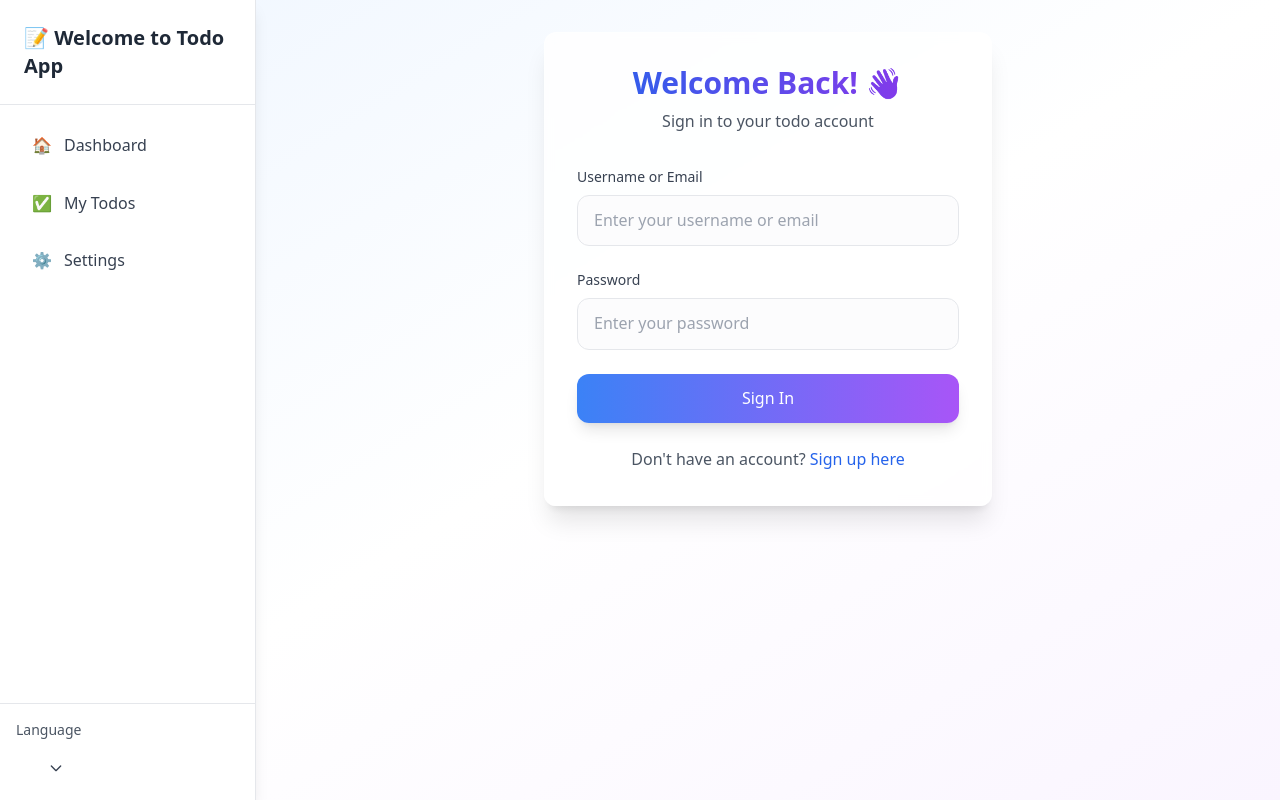
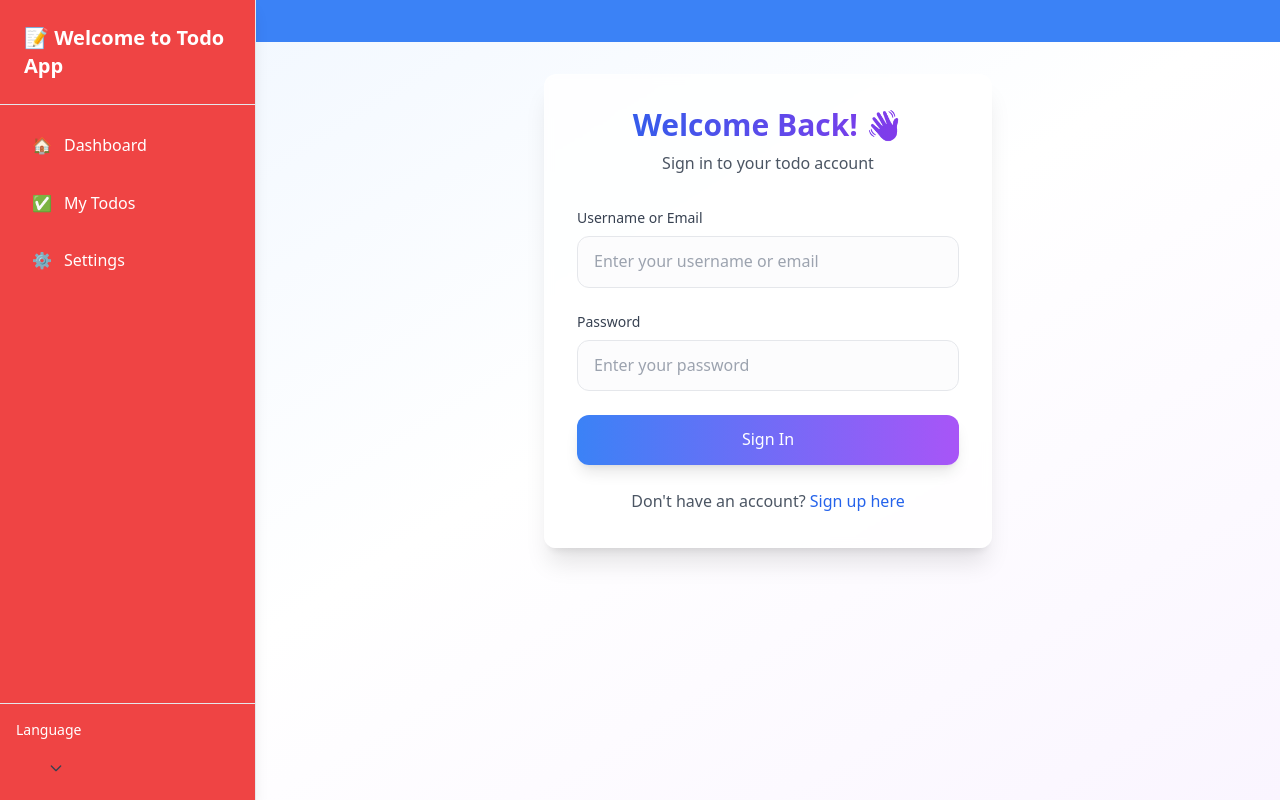
Before and after one commit to agbamoh98/mytodolist, a React (Vite) app in the folder frontend/todo-app/: page / in a window 1280 px wide. Built offline with nearby package versions, Linux system fonts and the light colour scheme.

Commit message:
sidebar in the login

```diff
--- a/frontend/todo-app/src/components/AuthWrapper.tsx
+++ b/frontend/todo-app/src/components/AuthWrapper.tsx
@@ -11,6 +11,10 @@ const AuthWrapper: React.FC = () => {
   const { isRTL } = useLanguage()
   const [showRegister, setShowRegister] = useState(false)
 
+  // Debug logging
+  console.log('AuthWrapper render - isAuthenticated:', isAuthenticated);
+  console.log('AuthWrapper render - isRTL:', isRTL);
+
   if (isAuthenticated) {
     return <App />
   }
@@ -18,6 +22,7 @@ const AuthWrapper: React.FC = () => {
   return (
     <div className="min-h-screen bg-gradient-to-br from-blue-50 via-white to-purple-50">
       {/* Sidebar */}
+      <div className="bg-blue-500 p-2 text-white">DEBUG: Sidebar should be here</div>
       <Sidebar />
 
       {/* Main Content */}
--- a/frontend/todo-app/src/components/Sidebar.tsx
+++ b/frontend/todo-app/src/components/Sidebar.tsx
@@ -8,12 +8,12 @@ const Sidebar: React.FC = () => {
   const { isRTL } = useLanguage();
 
   return (
-    <div className={`fixed top-0 ${isRTL ? 'right-0' : 'left-0'} h-full w-64 bg-white shadow-lg border-r border-gray-200 z-40 transition-all duration-300`}>
+    <div className={`fixed top-0 ${isRTL ? 'right-0' : 'left-0'} h-full w-64 bg-red-500 shadow-lg border-r border-gray-200 z-50 transition-all duration-300`}>
       <div className="flex flex-col h-full">
         {/* Header */}
         <div className="p-6 border-b border-gray-200">
-          <h2 className="text-xl font-bold text-gray-800">
-            📝 {t('common.welcome')}
+          <h2 className="text-xl font-bold text-white">
+            📝 {t('common.welcome') || 'Welcome'}
           </h2>
         </div>
 
@@ -21,33 +21,33 @@ const Sidebar: React.FC = () => {
         <nav className="flex-1 p-4 space-y-2">
           <a
             href="#dashboard"
-            className="flex items-center space-x-3 px-4 py-3 text-gray-700 hover:bg-gray-100 rounded-lg transition-colors duration-200"
+            className="flex items-center space-x-3 px-4 py-3 text-white hover:bg-red-600 rounded-lg transition-colors duration-200"
           >
             <span>🏠</span>
-            <span>{t('sidebar.dashboard')}</span>
+            <span>{t('sidebar.dashboard') || 'Dashboard'}</span>
           </a>
 
           <a
             href="#todos"
-            className="flex items-center space-x-3 px-4 py-3 text-gray-700 hover:bg-gray-100 rounded-lg transition-colors duration-200"
+            className="flex items-center space-x-3 px-4 py-3 text-white hover:bg-red-600 rounded-lg transition-colors duration-200"
           >
             <span>✅</span>
-            <span>{t('sidebar.todos')}</span>
+            <span>{t('sidebar.todos') || 'My Todos'}</span>
           </a>
 
           <a
             href="#settings"
-            className="flex items-center space-x-3 px-4 py-3 text-gray-700 hover:bg-gray-100 rounded-lg transition-colors duration-200"
+            className="flex items-center space-x-3 px-4 py-3 text-white hover:bg-red-600 rounded-lg transition-colors duration-200"
           >
             <span>⚙️</span>
-            <span>{t('sidebar.settings')}</span>
+            <span>{t('sidebar.settings') || 'Settings'}</span>
           </a>
         </nav>
 
         {/* Language Selector */}
         <div className="p-4 border-t border-gray-200">
-          <h3 className="text-sm font-medium text-gray-600 mb-3">
-            {t('sidebar.language')}
+          <h3 className="text-sm font-medium text-white mb-3">
+            {t('sidebar.language') || 'Language'}
           </h3>
           <LanguageSelector />
         </div>
```
